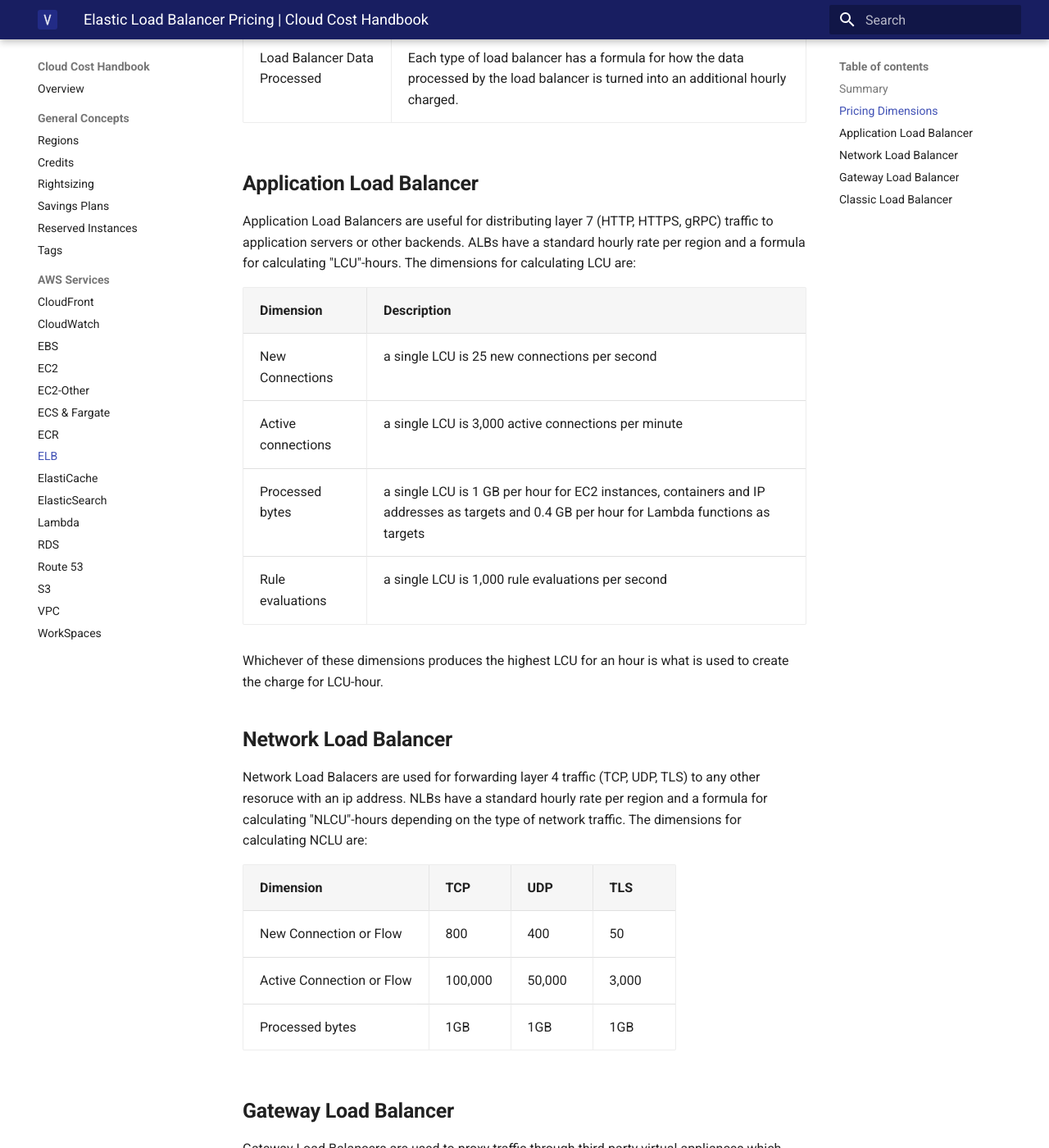
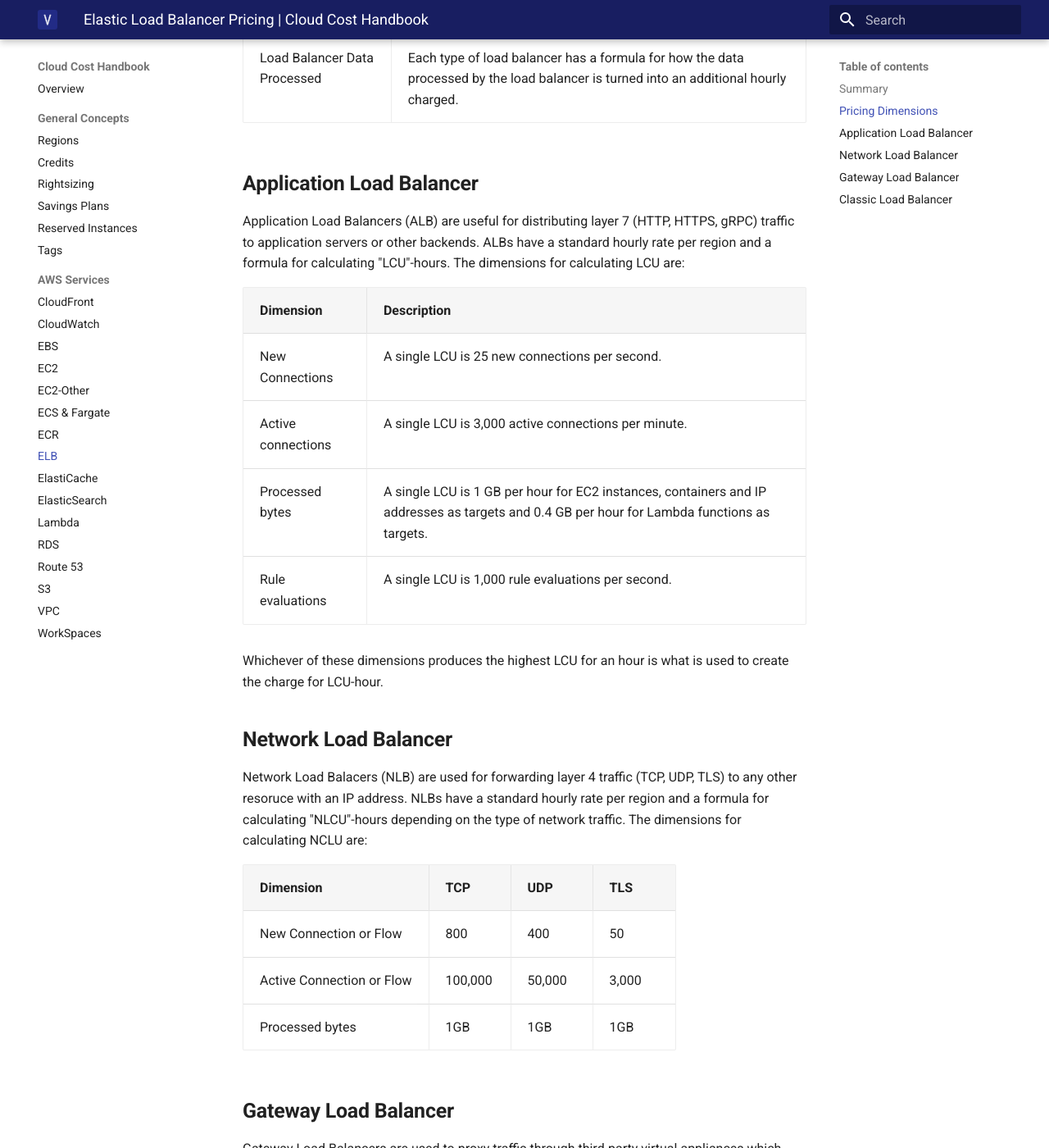
Before and after one commit to vantage-sh/handbook.vantage.sh, an MkDocs documentation site: the page built from docs/aws/services/elb-pricing.md, in a window 1280 px wide and 1400 px high, scrolled down 662 px. Shown: the whole window at 82% size. Built offline with MkDocs 1.6.1 and Material for MkDocs 9.7.7, drawn with Linux system fonts in a browser that asks for light colours; some of the changed text lies outside the part shown.

Commit message:
minor punctuation and cleanup

```diff
--- a/docs/aws/services/elb-pricing.md
+++ b/docs/aws/services/elb-pricing.md
@@ -14,19 +14,19 @@
 | Load Balancer Data Processed | Each type of load balancer has a formula for how the data processed by the load balancer is turned into an additional hourly charged. |
 
 ## Application Load Balancer
-Application Load Balancers are useful for distributing layer 7 (HTTP, HTTPS, gRPC) traffic to application servers or other backends. ALBs have a standard hourly rate per region and a formula for calculating "LCU"-hours. The dimensions for calculating LCU are:
+Application Load Balancers (ALB) are useful for distributing layer 7 (HTTP, HTTPS, gRPC) traffic to application servers or other backends. ALBs have a standard hourly rate per region and a formula for calculating "LCU"-hours. The dimensions for calculating LCU are:
 
 | Dimension | Description |
 | ---------- | -- |
-| New Connections | a single LCU is 25 new connections per second |
-| Active connections | a single LCU is 3,000 active connections per minute |
-| Processed bytes | a single LCU is 1 GB per hour for EC2 instances, containers and IP addresses as targets and 0.4 GB per hour for Lambda functions as targets |
-| Rule evaluations | a single LCU is 1,000 rule evaluations per second |
+| New Connections | A single LCU is 25 new connections per second. |
+| Active connections | A single LCU is 3,000 active connections per minute. |
+| Processed bytes | A single LCU is 1 GB per hour for EC2 instances, containers and IP addresses as targets and 0.4 GB per hour for Lambda functions as targets. |
+| Rule evaluations | A single LCU is 1,000 rule evaluations per second. |
 
 Whichever of these dimensions produces the highest LCU for an hour is what is used to create the charge for LCU-hour.
 
 ## Network Load Balancer
-Network Load Balacers are used for forwarding layer 4 traffic (TCP, UDP, TLS) to any other resoruce with an ip address. NLBs have a standard hourly rate per region and a formula for calculating "NLCU"-hours depending on the type of network traffic. The dimensions for calculating NCLU are:
+Network Load Balacers (NLB) are used for forwarding layer 4 traffic (TCP, UDP, TLS) to any other resoruce with an IP address. NLBs have a standard hourly rate per region and a formula for calculating "NLCU"-hours depending on the type of network traffic. The dimensions for calculating NCLU are:
 
 | Dimension   | TCP         | UDP | TLS |
 | ----------- | ----------- |-----|-----|
@@ -40,9 +40,9 @@
 
 | Dimension | Description |
 | ---------- | -- |
-| New Connections | a single LCU is 600 new connections per second |
-| Active connections | a single LCU is 60,000 active connections per minute |
-| Processed bytes | a single LCU is 1 GB per hour for EC2 instances, containers and IP addresses as targets and 0.4 GB per hour for Lambda functions as targets |
+| New Connections | A single LCU is 600 new connections per second. |
+| Active connections | A single LCU is 60,000 active connections per minute. |
+| Processed bytes | A single LCU is 1 GB per hour for EC2 instances, containers and IP addresses as targets and 0.4 GB per hour for Lambda functions as targets. |
 
 ## Classic Load Balancer
 Classic load balancers are the original type of load balancer which has since been superceded by ALB and NLB. CLBs support both layer 7 and layer 4 traffic. CLBs have a standard hourly rate per region and a standard per GB rate per region for traffic processed.
```
